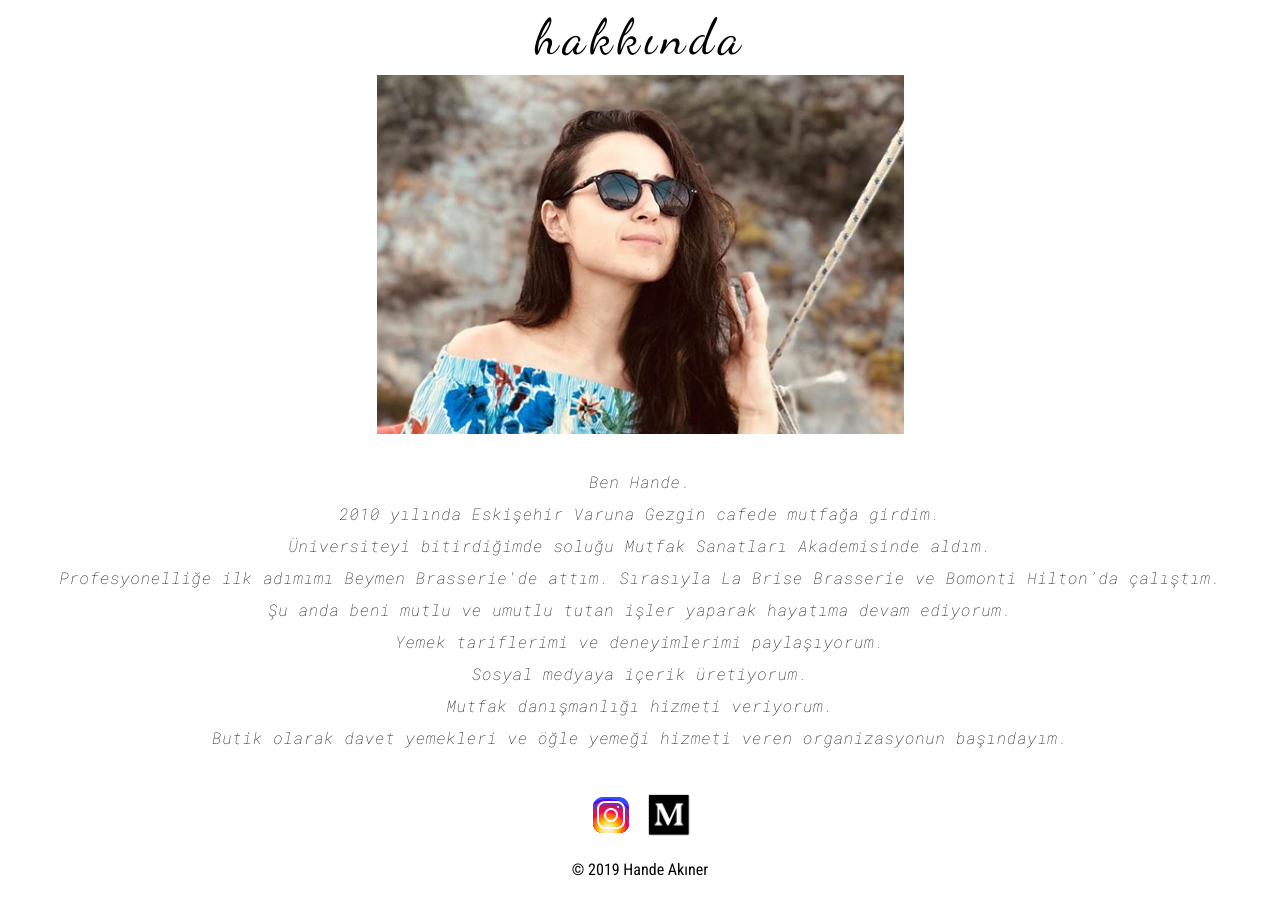
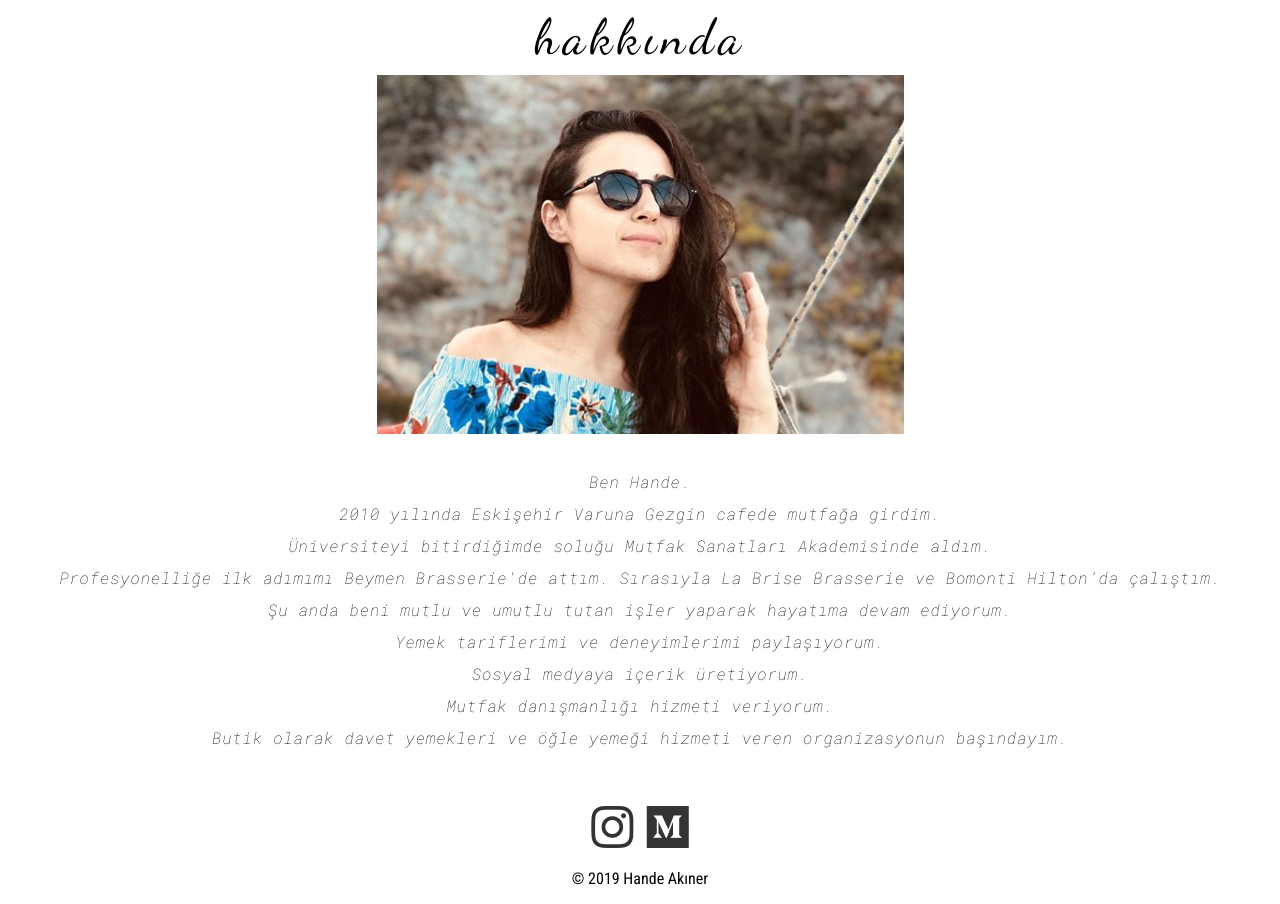
Before and after one commit to mertakiner/deneme, a plain HTML site: page hakkinda.html in a window 1280 px wide. Drawn offline with Linux system fonts and the light colour scheme.

Commit message:
Button Düzenleme

```diff
--- a/css/hakkinda.css
+++ b/css/hakkinda.css
@@ -72,6 +72,30 @@ h1 {
     padding: 5px;
 }
 
+a {
+	color: #333;
+	font-size: 14px;
+	text-decoration: none;
+	margin: 15px 0;
+}
+
+.social-container {
+    margin: 20px 0;
+    text-align: center;
+}
+
+.social-container a {
+	border: 1px solid #DDDDDD;
+	border-radius: 50%;
+	display: inline-flex;
+	justify-content: center;
+	align-items: center;
+	margin: 0 5px;
+	height: 40px;
+	width: 40px;
+}
+
+
 @media (min-width: 468px) {
     .img {
         width: 50%;
--- a/hakkinda.html
+++ b/hakkinda.html
@@ -8,7 +8,7 @@
     <title>Hande Akiner / Hakkında</title>
     <link rel="stylesheet" href="css/hakkinda.css" />
     <link rel="shorcut icon" href="photo/ha.ico" />
-
+    <link rel="stylesheet" href="https://use.fontawesome.com/releases/v5.8.1/css/all.css">
 </head>
 
 <body class="Site">
@@ -31,7 +31,7 @@
     </main>
 
     <footer>
-        <div class="row">
+        <!-- <div class="row">
             <div class="column">
                 <a href="https://www.instagram.com/handeakiner/" target="_blank">
                     <img src="photo/instagram.png" height="48"></a>
@@ -40,7 +40,11 @@
                 <a href="https://medium.com/@handeakiner" target="_blank">
                     <img src="photo/medium.png" height="48"></a>
             </div>
+        </div> -->
 
+        <div class="social-container">
+            <a href= "https://www.instagram.com/handeakiner/" class="social"><i class="fab fa-instagram" style="font-size:48px"></i></a>
+            <a href="https://medium.com/@handeakiner" class="social"><i class="fab fa-medium" style="font-size:48px"></i></a>
         </div>
 
 
```
Also changed, not shown: css/ogleyemegi.css (+13 -0 lines).
